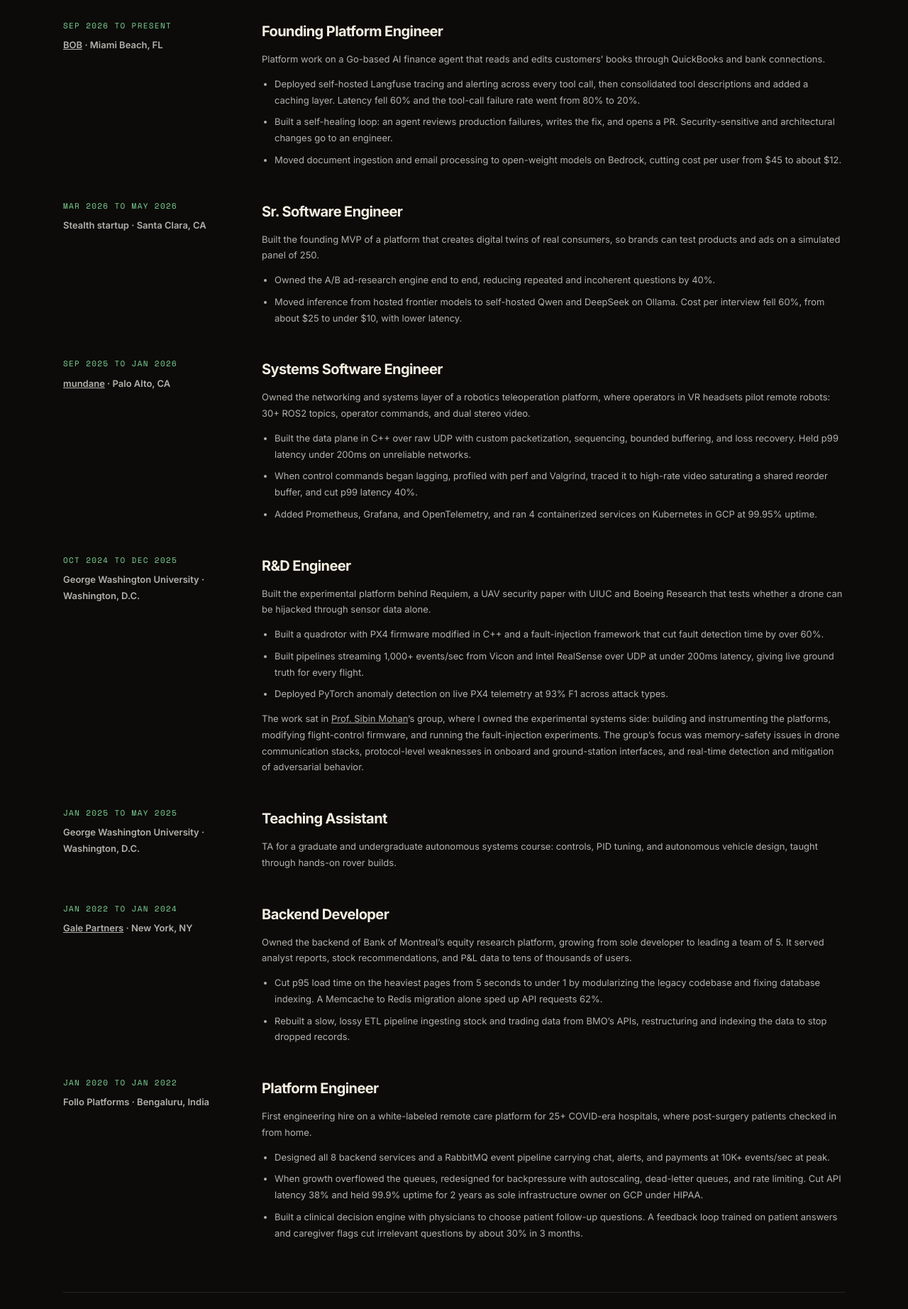
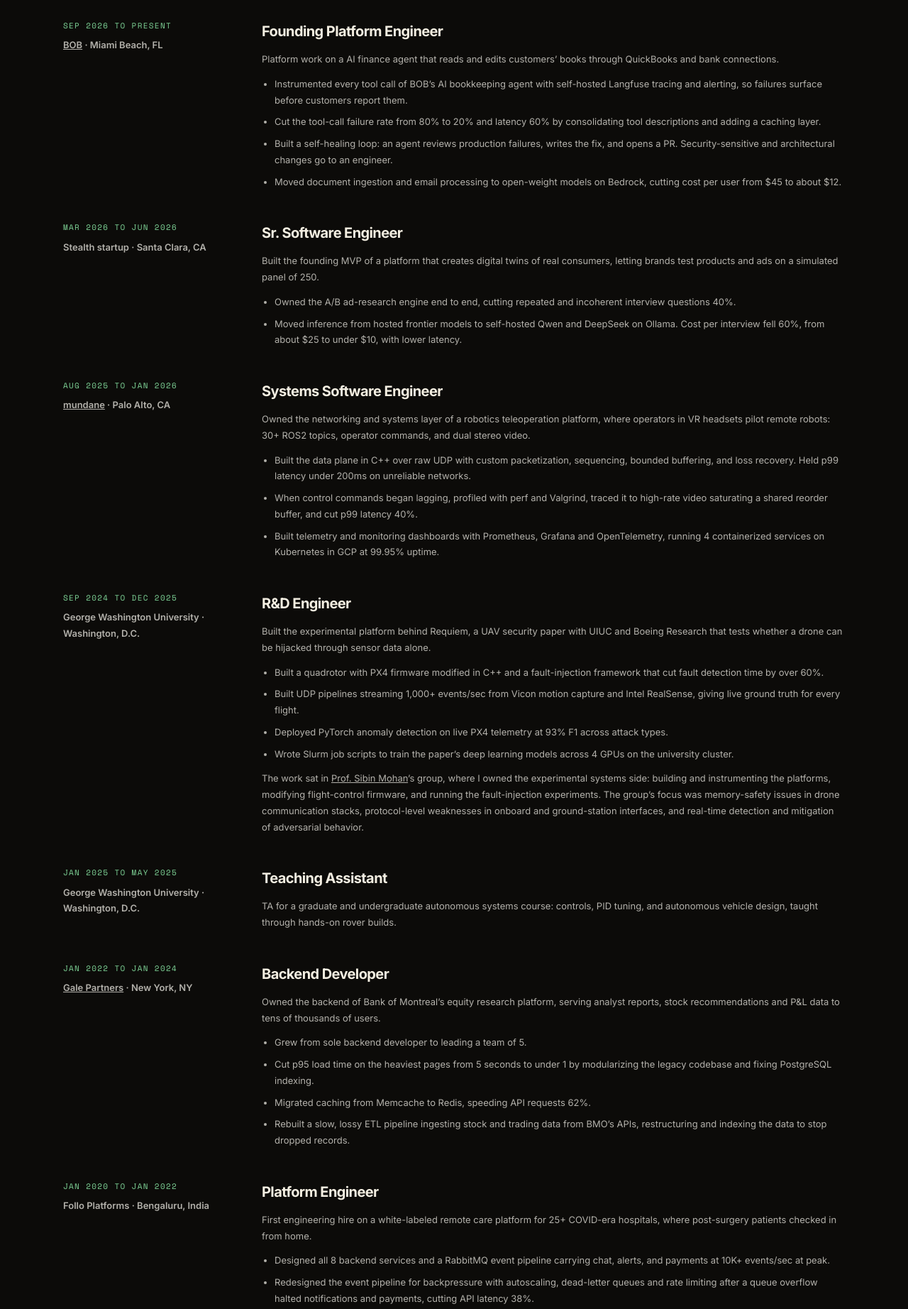
Before and after one commit to Tejaaswini/portfolio_v2.0, a plain HTML site: page index.html in a window 1280 px wide. Shown: the part 3699-5543 px from the top of the page at 71% size. Drawn offline with nearby package versions, Linux system fonts and the light colour scheme.

Commit message:
fine touches

```diff
--- a/index.html
+++ b/index.html
@@ -2052,10 +2052,11 @@
           <div>
             <h3>Founding Platform Engineer</h3>
             <p>
-              Platform work on a Go-based AI finance agent that reads and edits customers&rsquo; books through QuickBooks and bank connections.
+              Platform work on a AI finance agent that reads and edits customers&rsquo; books through QuickBooks and bank connections.
             </p>
             <ul>
-              <li>Deployed self-hosted Langfuse tracing and alerting across every tool call, then consolidated tool descriptions and added a caching layer. Latency fell 60% and the tool-call failure rate went from 80% to 20%.</li>
+              <li>Instrumented every tool call of BOB&rsquo;s AI bookkeeping agent with self-hosted Langfuse tracing and alerting, so failures surface before customers report them.</li>
+              <li>Cut the tool-call failure rate from 80% to 20% and latency 60% by consolidating tool descriptions and adding a caching layer.</li>
               <li>Built a self-healing loop: an agent reviews production failures, writes the fix, and opens a PR. Security-sensitive and architectural changes go to an engineer.</li>
               <li>Moved document ingestion and email processing to open-weight models on Bedrock, cutting cost per user from $45 to about $12.</li>
             </ul>
@@ -2064,16 +2065,16 @@
 
         <article class="entry">
           <div>
-            <div class="entry-time">Mar 2026 to May 2026</div>
+            <div class="entry-time">Mar 2026 to Jun 2026</div>
             <div class="entry-place">Stealth startup &middot; Santa Clara, CA</div>
           </div>
           <div>
             <h3>Sr. Software Engineer</h3>
             <p>
-              Built the founding MVP of a platform that creates digital twins of real consumers, so brands can test products and ads on a simulated panel of 250.
+              Built the founding MVP of a platform that creates digital twins of real consumers, letting brands test products and ads on a simulated panel of 250.
             </p>
             <ul>
-              <li>Owned the A/B ad-research engine end to end, reducing repeated and incoherent questions by 40%.</li>
+              <li>Owned the A/B ad-research engine end to end, cutting repeated and incoherent interview questions 40%.</li>
               <li>Moved inference from hosted frontier models to self-hosted Qwen and DeepSeek on Ollama. Cost per interview fell 60%, from about $25 to under $10, with lower latency.</li>
             </ul>
           </div>
@@ -2081,7 +2082,7 @@
 
         <article class="entry">
           <div>
-            <div class="entry-time">Sep 2025 to Jan 2026</div>
+            <div class="entry-time">Aug 2025 to Jan 2026</div>
             <div class="entry-place"><a href="https://mundane.co/" target="_blank" rel="noopener noreferrer" class="inline-link">mundane</a> &middot; Palo Alto, CA</div>
           </div>
           <div>
@@ -2092,14 +2093,14 @@
             <ul>
               <li>Built the data plane in C++ over raw UDP with custom packetization, sequencing, bounded buffering, and loss recovery. Held p99 latency under 200ms on unreliable networks.</li>
               <li>When control commands began lagging, profiled with perf and Valgrind, traced it to high-rate video saturating a shared reorder buffer, and cut p99 latency 40%.</li>
-              <li>Added Prometheus, Grafana, and OpenTelemetry, and ran 4 containerized services on Kubernetes in GCP at 99.95% uptime.</li>
+              <li>Built telemetry and monitoring dashboards with Prometheus, Grafana and OpenTelemetry, running 4 containerized services on Kubernetes in GCP at 99.95% uptime.</li>
             </ul>
           </div>
         </article>
 
         <article class="entry">
           <div>
-            <div class="entry-time">Oct 2024 to Dec 2025</div>
+            <div class="entry-time">Sep 2024 to Dec 2025</div>
             <div class="entry-place">George Washington University &middot; Washington, D.C.</div>
           </div>
           <div>
@@ -2109,8 +2110,9 @@
             </p>
             <ul>
               <li>Built a quadrotor with PX4 firmware modified in C++ and a fault-injection framework that cut fault detection time by over 60%.</li>
-              <li>Built pipelines streaming 1,000+ events/sec from Vicon and Intel RealSense over UDP at under 200ms latency, giving live ground truth for every flight.</li>
+              <li>Built UDP pipelines streaming 1,000+ events/sec from Vicon motion capture and Intel RealSense, giving live ground truth for every flight.</li>
               <li>Deployed PyTorch anomaly detection on live PX4 telemetry at 93% F1 across attack types.</li>
+              <li>Wrote Slurm job scripts to train the paper&rsquo;s deep learning models across 4 GPUs on the university cluster.</li>
             </ul>
             <p>
               The work sat in <a href="https://sibin.github.io/" target="_blank" rel="noopener noreferrer"
@@ -2145,10 +2147,12 @@
           <div>
             <h3>Backend Developer</h3>
             <p>
-              Owned the backend of Bank of Montreal&rsquo;s equity research platform, growing from sole developer to leading a team of 5. It served analyst reports, stock recommendations, and P&amp;L data to tens of thousands of users.
+              Owned the backend of Bank of Montreal&rsquo;s equity research platform, serving analyst reports, stock recommendations and P&amp;L data to tens of thousands of users.
             </p>
             <ul>
-              <li>Cut p95 load time on the heaviest pages from 5 seconds to under 1 by modularizing the legacy codebase and fixing database indexing. A Memcache to Redis migration alone sped up API requests 62%.</li>
+              <li>Grew from sole backend developer to leading a team of 5.</li>
+              <li>Cut p95 load time on the heaviest pages from 5 seconds to under 1 by modularizing the legacy codebase and fixing PostgreSQL indexing.</li>
+              <li>Migrated caching from Memcache to Redis, speeding API requests 62%.</li>
               <li>Rebuilt a slow, lossy ETL pipeline ingesting stock and trading data from BMO&rsquo;s APIs, restructuring and indexing the data to stop dropped records.</li>
             </ul>
           </div>
@@ -2166,8 +2170,10 @@
             </p>
             <ul>
               <li>Designed all 8 backend services and a RabbitMQ event pipeline carrying chat, alerts, and payments at 10K+ events/sec at peak.</li>
-              <li>When growth overflowed the queues, redesigned for backpressure with autoscaling, dead-letter queues, and rate limiting. Cut API latency 38% and held 99.9% uptime for 2 years as sole infrastructure owner on GCP under HIPAA.</li>
-              <li>Built a clinical decision engine with physicians to choose patient follow-up questions. A feedback loop trained on patient answers and caregiver flags cut irrelevant questions by about 30% in 3 months.</li>
+              <li>Redesigned the event pipeline for backpressure with autoscaling, dead-letter queues and rate limiting after a queue overflow halted notifications and payments, cutting API latency 38%.</li>
+              <li>Ran all infrastructure on GCP under HIPAA as sole owner for 2 years at 99.9% uptime.</li>
+              <li>Worked directly with physicians and caregivers at customer hospitals to build a clinical decision engine that chooses patient follow-up questions.</li>
+              <li>Added a feedback loop trained on patient answers and caregiver flags, cutting irrelevant questions about 30% in 3 months.</li>
             </ul>
           </div>
         </article>
```
